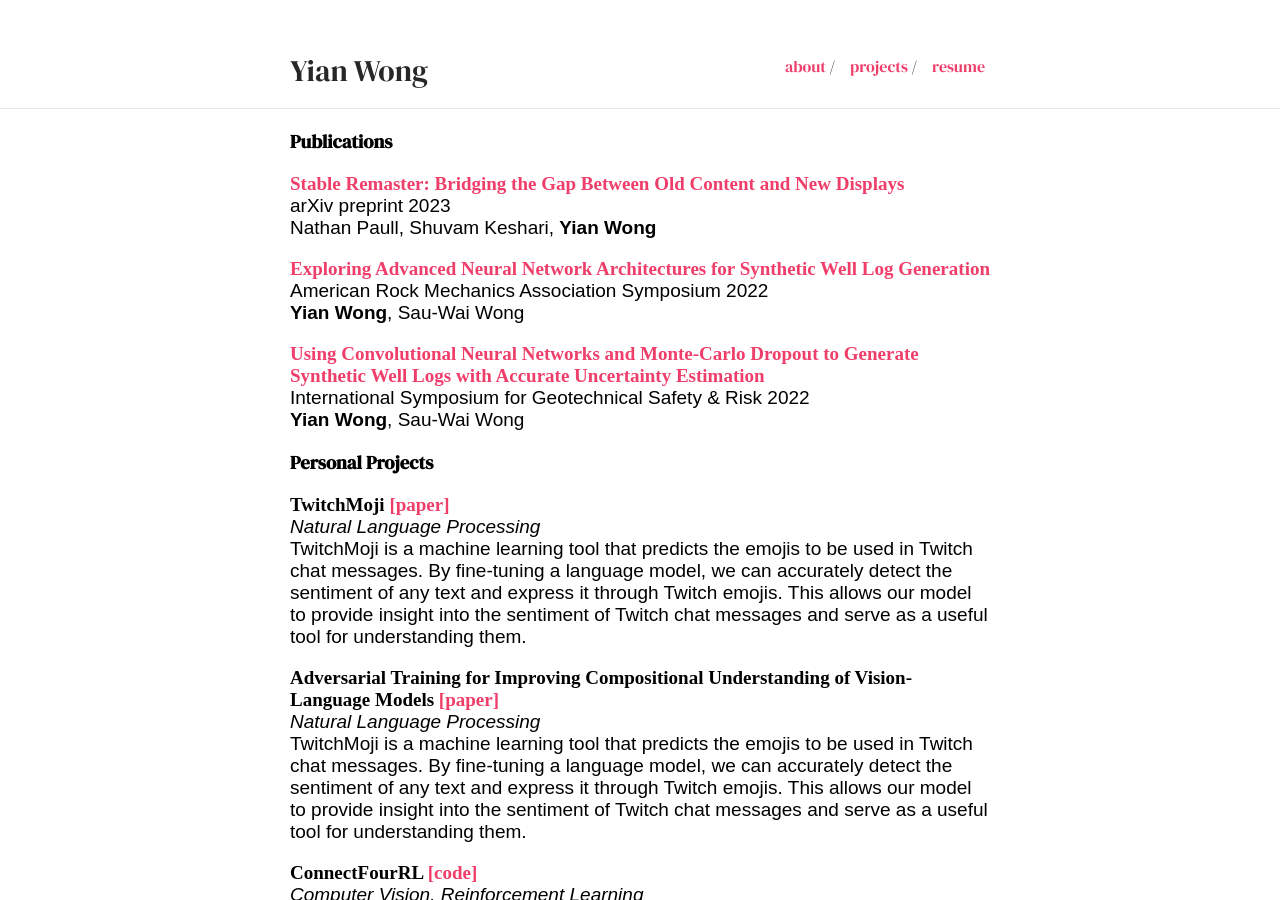
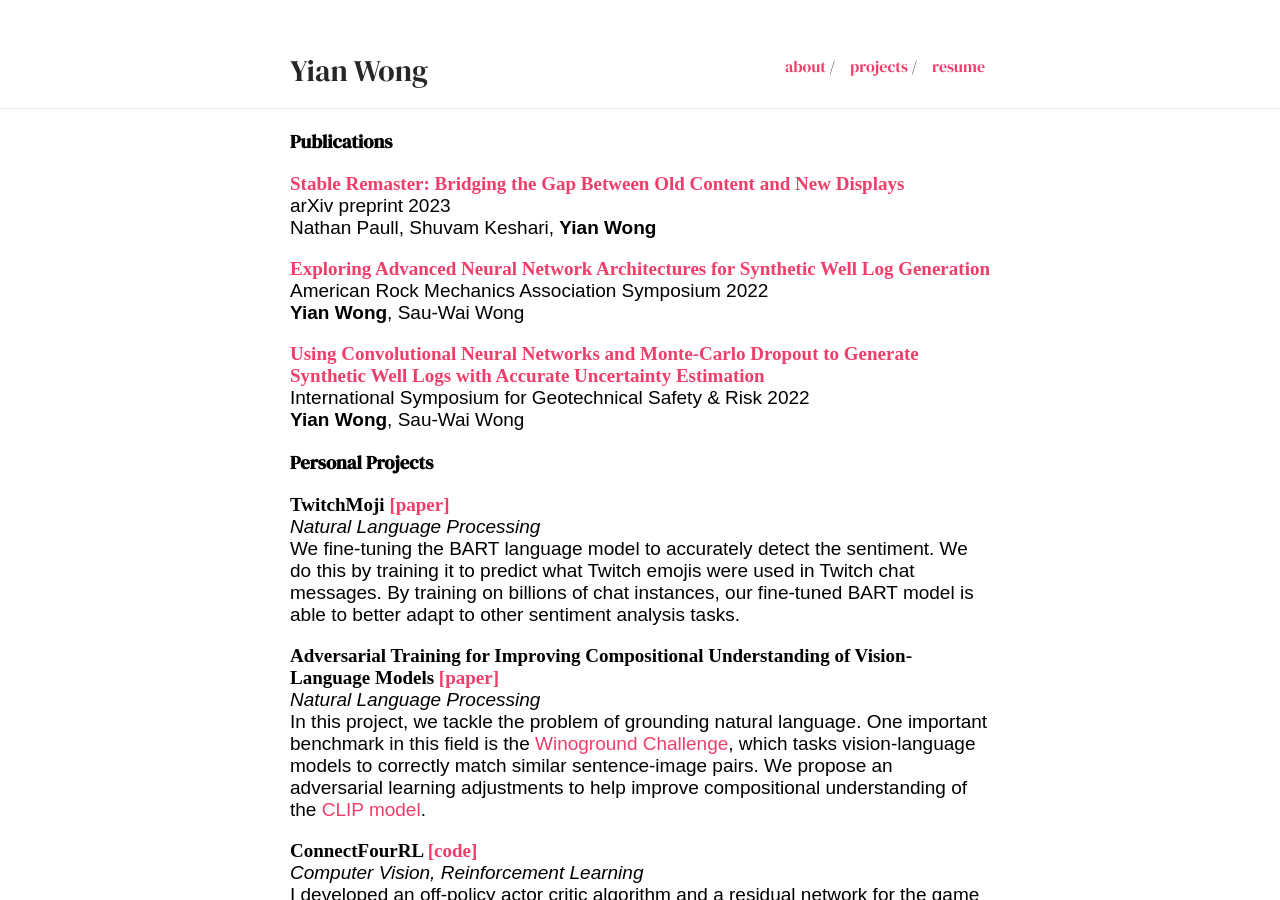
Before and after one commit to 1yian/1yian.github.io, a Jekyll site: the page built from projects.md, in a window 1280 px wide and 900 px high. Built offline with Jekyll 4.4.1, drawn with Linux system fonts in a browser that asks for light colours; some web fonts are replaced.

Commit message:
Update projects.md

```diff
--- a/projects.md
+++ b/projects.md
@@ -20,11 +20,11 @@ International Symposium for Geotechnical Safety & Risk 2022 \
 
 <span class='paper-title'>TwitchMoji [[paper]](https://drive.google.com/file/d/149CHwFuEuTAdsaIBYTaiO_cgisINN7A5/view?usp=drive_link)</span>\
 *Natural Language Processing*\
-TwitchMoji is a machine learning tool that predicts the emojis to be used in Twitch chat messages. By fine-tuning a language model, we can accurately detect the sentiment of any text and express it through Twitch emojis. This allows our model to provide insight into the sentiment of Twitch chat messages and serve as a useful tool for understanding them.
+We fine-tuning the BART language model to accurately detect the sentiment. We do this by training it to predict what Twitch emojis were used in Twitch chat messages. By training on billions of chat instances, our fine-tuned BART model is able to better adapt to other sentiment analysis tasks.
 
 <span class='paper-title'>Adversarial Training for Improving Compositional Understanding of Vision-Language Models [[paper]](https://drive.google.com/file/d/1EOF4fVKuT7G_Rm7q0_jxOhUbZ-2dfKOq/view?usp=drive_link)</span>\
 *Natural Language Processing*\
-TwitchMoji is a machine learning tool that predicts the emojis to be used in Twitch chat messages. By fine-tuning a language model, we can accurately detect the sentiment of any text and express it through Twitch emojis. This allows our model to provide insight into the sentiment of Twitch chat messages and serve as a useful tool for understanding them.
+In this project, we tackle the problem of grounding natural language. One important benchmark in this field is the [Winoground Challenge](https://arxiv.org/abs/2204.03162), which tasks vision-language models to correctly match similar sentence-image pairs. We propose an adversarial learning adjustments to help improve compositional understanding of the [CLIP model](https://arxiv.org/abs/2103.00020).
 
 <span class='paper-title'>ConnectFourRL [[code]](https://www.github.com/1yian/ConnectFourRL)</span>\
 *Computer Vision, Reinforcement Learning*\
```
